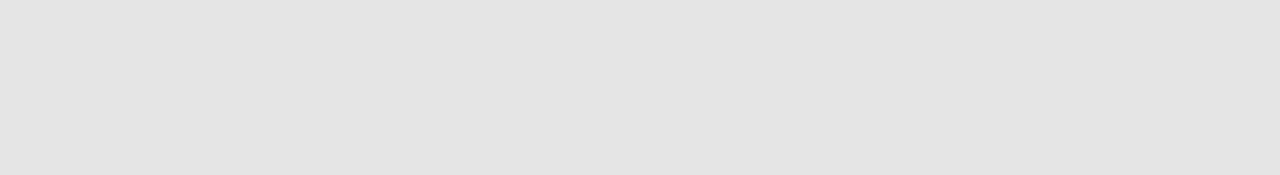
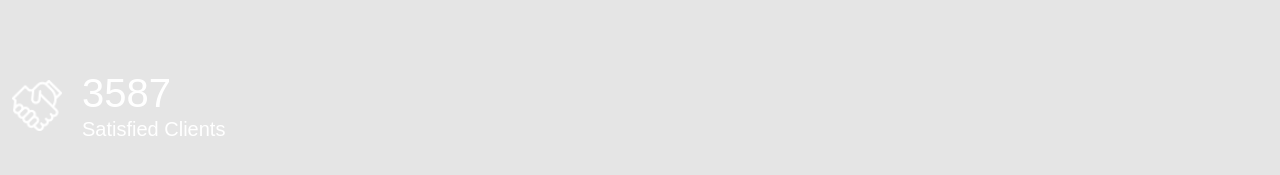
Before and after one commit to 7Davronbek/app-nextlevel-client, a React (Create React App) app: page / in a window 1280 px wide. Shown: the part 1515-1690 px from the top of the page. Built offline with nearby package versions, Linux system fonts and the light colour scheme; a web font is replaced by a local one.

Commit message:
nextlevel-app

```diff
--- a/src/App.js
+++ b/src/App.js
@@ -1,5 +1,6 @@
 import React from "react";
 import AboutUs from "./components/AboutUs";
+import Benefits from "./components/Benefits";
 import Header from "./components/Header";
 import Menu from "./components/Menu";
 import Navbar from "./components/Navbar";
@@ -11,6 +12,7 @@ const App = () => {
       <Menu />
       <Header />
       <AboutUs />
+      <Benefits />
       <div className="vh-100"></div>
     </>
   );
--- /dev/null
+++ b/src/components/Benefits.jsx
@@ -0,0 +1,27 @@
+import React from 'react'
+
+const Benefits = () => {
+  return (
+    <>
+        <div className="benefits">
+            <div className="container">
+                <div className="row">
+                    <div className="col-lg-3 col-md-6">
+                        <div className="cards">
+                            <div className="left">
+                                <img src="/assets/image/icon1.png" alt="" />
+                            </div>
+                            <div className="right">
+                                <h2>3587</h2>
+                                <h3>Satisfied Clients</h3>
+                            </div>
+                        </div>
+                    </div>
+                </div>
+            </div>
+        </div>
+    </>
+  )
+}
+
+export default Benefits
--- a/src/styles/main.scss
+++ b/src/styles/main.scss
@@ -280,7 +280,7 @@ html {
         }
 
         .aboutUs {
-            padding: 200px 0 70px;
+            padding: 200px 0 110px;
 
             h1 {
                 font-size: 17px;
@@ -418,5 +418,33 @@ html {
                 }
             }
         }
+
+        .benefits {
+
+            .cards {
+                display: flex;
+                align-items: center;
+
+                .left {
+                    width: 50px;
+                    height: 50px;
+                    margin-right: 20px;
+
+                    img {
+                        width: 100%;
+                    }
+                }
+
+                h2 {
+                    font-size: 40px;
+                    color: #fff;
+                }
+
+                h3 {
+                    font-size: 20px;
+                    color: #fff;
+                }
+            }
+        }
     }
 }
```
